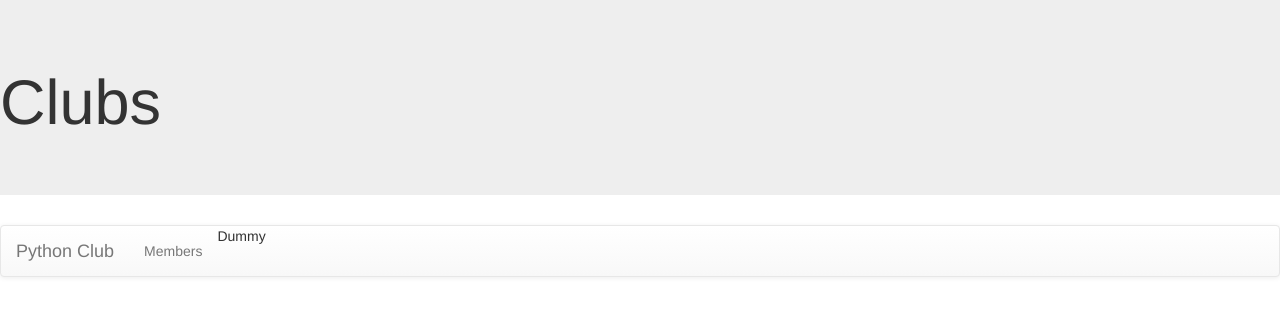
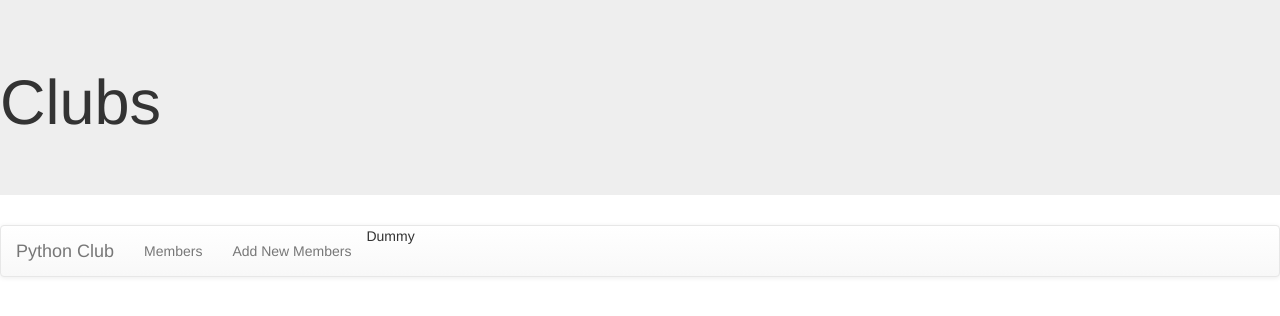
Before and after one commit to RaffyMiguelCapili/PythonClub, a Django app: template club/templates/base.html in a window 1280 px wide. Shown: the top 316 px of the page. Run offline with Django 4.2, Linux system fonts and the light colour scheme; the template is opened without the code that fills it, so the values that code supplies are empty; parts of the project's set-up code (start-up, migrations or seed data) failed here and were passed over; some libraries are stand-ins or nearby versions.

Commit message:
Assignment 8

```diff
--- a/club/templates/base.html
+++ b/club/templates/base.html
@@ -17,6 +17,7 @@
 </div>
 <ul class="nav navbar-nav">
 <li><a href="{% url 'members' %}"> Members </a></li>
+<li><a href="{% url 'newmembers' %}"> Add New Members </a></li>
 <li>Dummy</li>
 </ul>
 </div>
```
